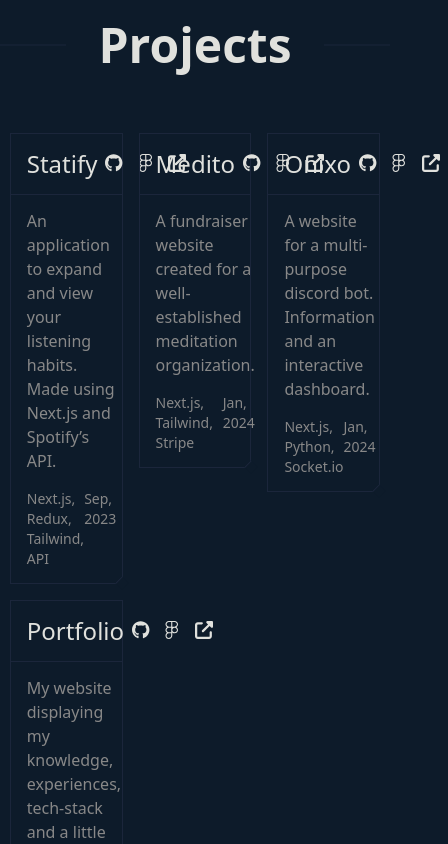
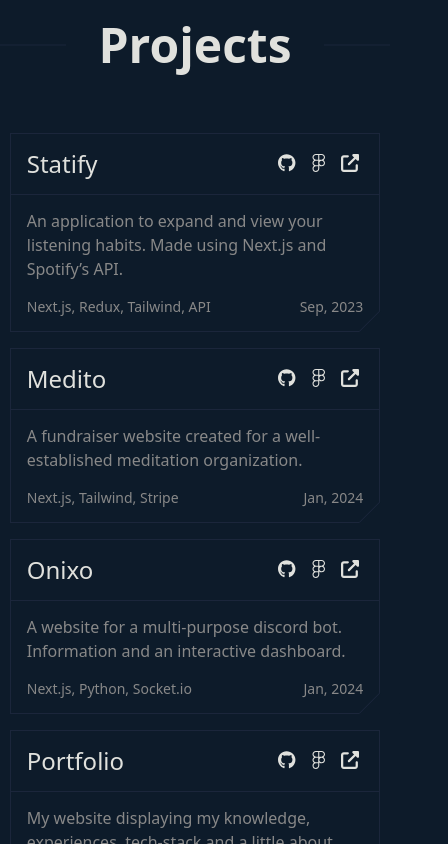
Before and after one commit to Poxie/another-porfolio, a Next.js app: page / in a window 390 px wide. Shown: the part 2060-2904 px from the top of the page, 448 px wide, since content can reach past the window. Built offline with nearby package versions, Linux system fonts and the light colour scheme.

Commit message:
Make project list section responsive

```diff
--- a/components/project-cards/ProjectCardList.tsx
+++ b/components/project-cards/ProjectCardList.tsx
@@ -3,7 +3,7 @@
 
 export default function ProjectCardList() {
     return(
-        <ul className="main-width grid grid-cols-3 gap-4">
+        <ul className="main-width grid sm:grid-cols-2 lg:grid-cols-3 gap-4">
             {projects.map((project, index) => (
                 <li key={project.id}>
                     <ProjectCard
```
